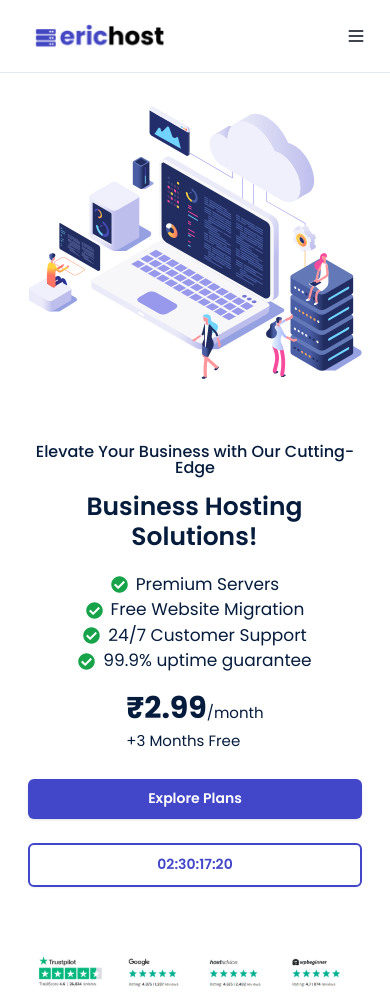
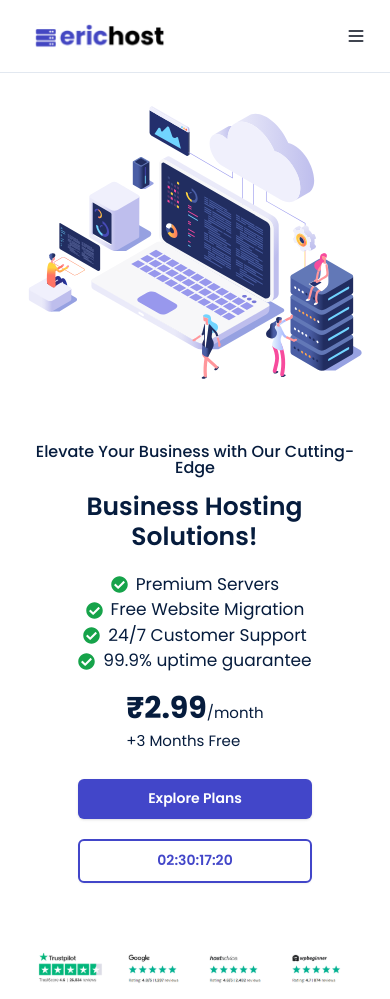
Before and after one commit to Parag0712/Eric-host-main-site, a Next.js app: page / in a window 390 px wide. Built offline with nearby package versions, Linux system fonts and the light colour scheme.

Commit message:
hero section done

```diff
--- a/src/app/page.tsx
+++ b/src/app/page.tsx
@@ -48,7 +48,7 @@ const page = (props: Props) => {
                 <div className='text-[15px] leading-[20px] md:text-[20px]'>+3 Months Free</div>
               </div>
               {/* Button */}
-              <div className='flex gap-6 mt-4 flex-col w-full sm:w-[70%] md:flex-row '>
+              <div className='flex gap-5 sm:gap-6 mt-4 flex-col  w-[70%] sm:flex-row '>
                 <Button className='bg-primary w-full text-[14px] md:text-[16px] font-semibold py-5 sm:py-6 px-4'>Explore Plans</Button>
                 <Button className='text-primary w-full border-2 border-primary text-[14px] md:text-[16px] font-semibold py-5 sm:py-6 px-4' variant={"outline"}>02:30:17:20</Button>
               </div>
```
